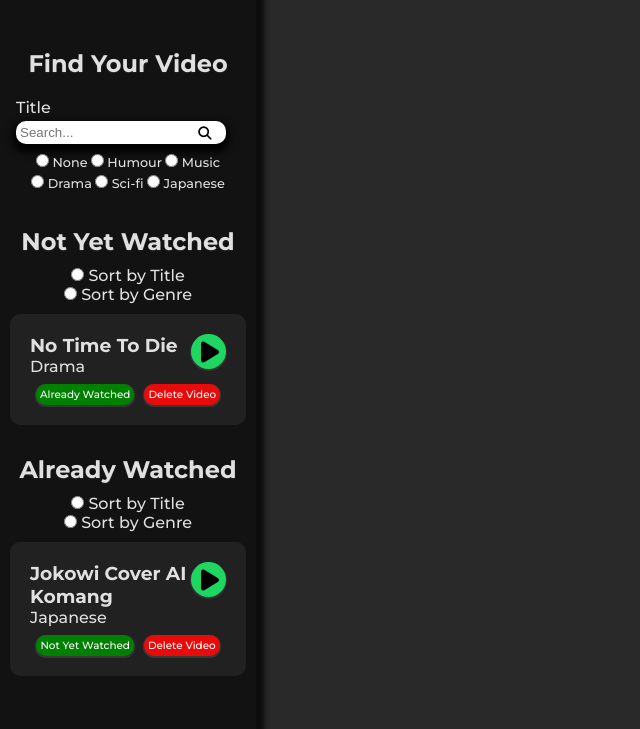
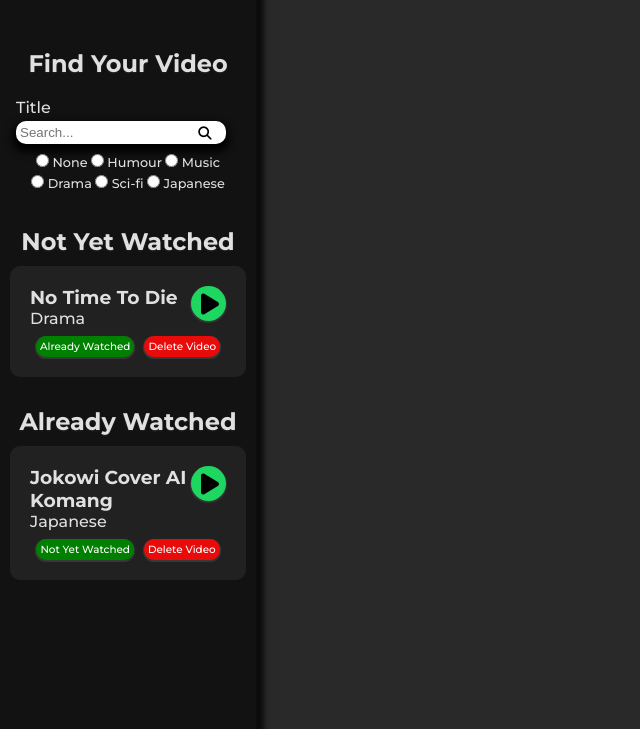
Before and after one commit to poncosh/SAMMHub, a plain HTML site: page index.html in a window 1280 px wide. Shown: the part 454-1183 px from the top of the page, without its empty margins (0-640 px from the left). Drawn offline with Linux system fonts and the light colour scheme.

Commit message:
Edit sort

```diff
--- a/index.html
+++ b/index.html
@@ -74,32 +74,12 @@
             </section>
             <section class="video-list">
                 <h2>Not Yet Watched</h2>
-                <div class="radio-button-sort">
-                    <div>
-                        <input id="sort-button" name="sortInputUnwatched" type="radio" value="byTitle">
-                        Sort by Title
-                    </div>
-                    <div>
-                        <input id="sort-button" name="sortInputUnwatched" type="radio" value="byGenre">
-                        Sort by Genre
-                    </div>
-                </div>
                 <div id="unwatchedList" class="video-shelf">
 
                 </div>
             </section>
             <section class="video-list">
                 <h2>Already Watched</h2>
-                <div class="radio-button-sort">
-                    <div>
-                        <input id="sort-button" name="sortInputWatched" type="radio" value="byTitle">
-                        Sort by Title
-                    </div>
-                    <div>
-                        <input id="sort-button" name="sortInputWatched" type="radio" value="byGenre">
-                        Sort by Genre
-                    </div>
-                </div>
                 <div id="watchedList" class="video-shelf">
 
                 </div>
```
